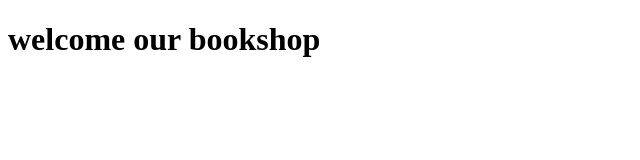
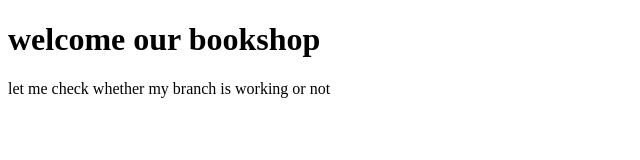
Before and after one commit to shokhrukh1212/book-shop, a plain HTML site: page main/bookshop.html in a window 1280 px wide. Shown: the whole page, without its empty margins (0-640 px from the left). Drawn offline with Linux system fonts and the light colour scheme; no server answers.

Commit message:
refactor: checking my branch

```diff
--- a/main/bookshop.html
+++ b/main/bookshop.html
@@ -8,6 +8,7 @@
 </head>
 <body>
     <h1>welcome our bookshop</h1>
+    <p>let me check whether my branch is working or not</p>
     <script src="bookshop.js"></script>
 </body>
 </html>
```
